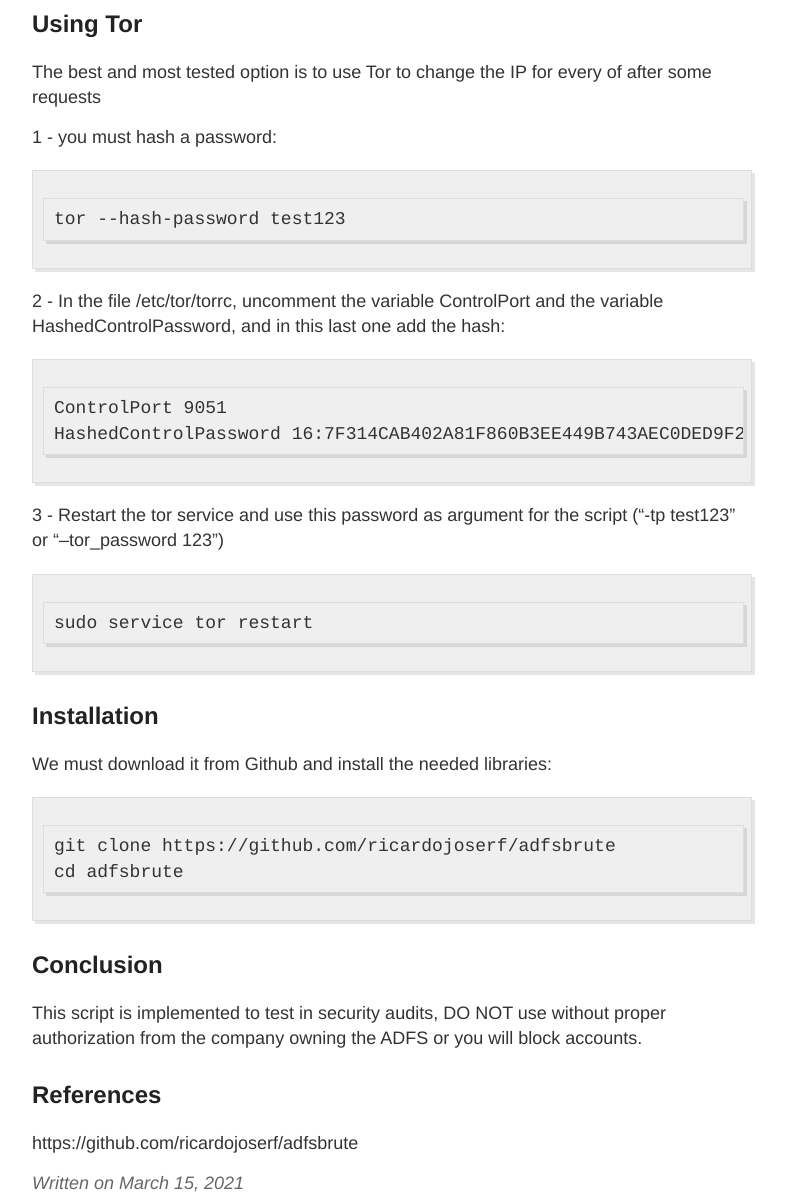
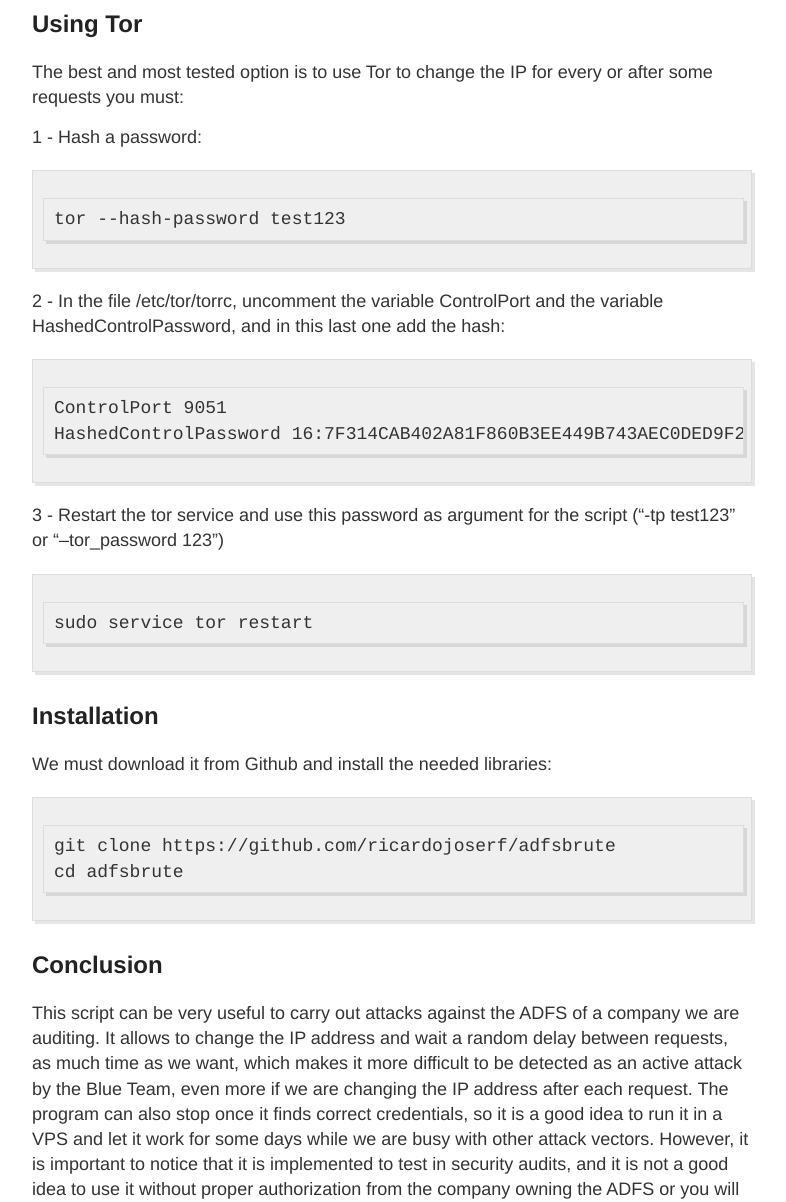
Before and after one commit to ricardojoserf/ricardojoserf.github.io, a Jekyll site: the page built from _posts/2021-3-15-Adfsbrute.md, in a window 1280 px wide and 1400 px high, scrolled down 3545 px. Shown: the part 198-1400 px from the top of the window, without its empty margins (248-1034 px from the left). Built offline with Jekyll 4.4.1, drawn with Linux system fonts in a browser that asks for light colours; some of the changed lines change nothing that is shown; some of the changed text lies outside the part shown.

Commit message:
Update 2021-3-15-Adfsbrute.md

````diff
--- a/_posts/2021-3-15-Adfsbrute.md
+++ b/_posts/2021-3-15-Adfsbrute.md
@@ -72,7 +72,7 @@ The parameters for the attacks are:
 Password spraying with password "Company123", tor password is "test123" and changing the IP every 3 requests:
 
 ```
-python3 adfsbrute.py -t company.com -U users.txt
+python3 adfsbrute.py -t domain.com -U users.txt
 -p Company123 -tp test123 -n 3
 ```
 
@@ -82,7 +82,7 @@ python3 adfsbrute.py -t company.com -U users.txt
 Password spraying with password "Company123", tor password is "test123", changing the IP for every request, random delay time between 10 and 20 seconds and do not randomize the order of users:
 
 ```
-python3 adfsbrute.py -t company.com -U users.txt
+python3 adfsbrute.py -t domain.com -U users.txt
 -p Company123 -tp test123 -m 10 -M 20 -r False
 ```
 
@@ -92,17 +92,18 @@ python3 adfsbrute.py -t company.com -U users.txt
 Finding ADFS url:
 
 ```
-python3 adfsbrute.py -t company.com
+python3 adfsbrute.py -t domain.com
 ```
 
 ![image](https://raw.githubusercontent.com/ricardojoserf/adfsbrute/main/images/image3.png)
 
 
+
 ## Using Tor
 
-The best and most tested option is to use Tor to change the IP for every of after some requests
+The best and most tested option is to use Tor to change the IP for every or after some requests you must:
 
-1 -  you must hash a password:
+1 - Hash a password:
 
 ```
 tor --hash-password test123
@@ -133,8 +134,9 @@ cd adfsbrute
 
 ## Conclusion
 
-This script is implemented to test in security audits,
-DO NOT use without proper authorization from the company owning the ADFS or you will block accounts.
+This script can be very useful to carry out attacks against the ADFS of a company we are auditing. It allows to change the IP address and wait a random delay between requests, as much time as we want, which makes it more difficult to be detected as an active attack by the Blue Team, even more if we are changing the IP address after each request. The program can also stop once it finds correct credentials, so it is a good idea to run it in a VPS and let it work for some days while we are busy with other attack vectors.
+However, it is important to notice that it is implemented to test in security audits, and it is not a good idea to use it without proper authorization from the company owning the ADFS or you will block accounts.
+
 
 ## References
 
````
